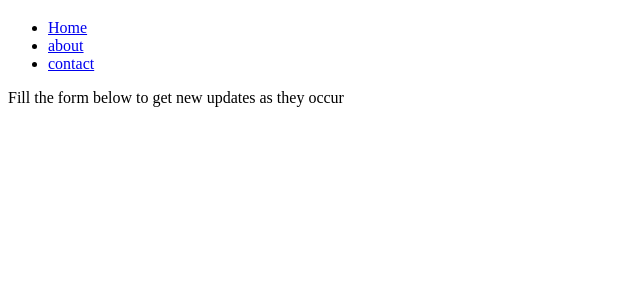
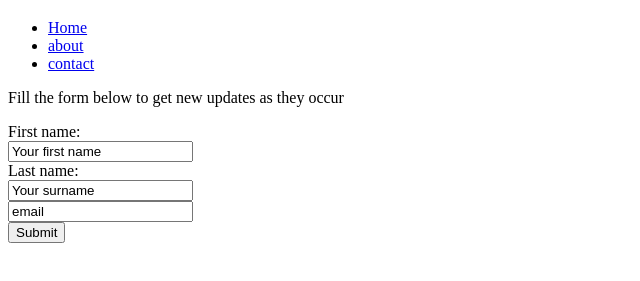
Before and after one commit to Icily57/Forms.html, a plain HTML site: page index.html in a window 1280 px wide. Shown: the part 61-342 px from the top of the page, without its empty margins (0-640 px from the left). Drawn offline with Linux system fonts and the light colour scheme.

Commit message:
Update index.html

```diff
--- a/index.html
+++ b/index.html
@@ -5,6 +5,7 @@
     <meta charset="UTF-8">
     <meta name="viewport" content="width=device-width, initial-scale=1.0">
     <title>simple blog</title>
+    <link
 </head>
 
 <body>
@@ -26,6 +27,14 @@
     </header>
    <section>
     <p>Fill the form below to get new updates as they occur</p>
+       <form action="/action_page.php">
+  <label for="fname">First name:</label><br>
+  <input type="text" id="fname" name="fname" value="Your first name"><br>
+  <label for="lname">Last name:</label><br>
+  <input type="text" id="lname" name="lname" value="Your surname"><br>
+  <input type="text" id="email" name="Your email" value="email"><br>
+  <input type="submit" value="Submit" class="button">
+</form>
    </section>
 </body>
 
```
